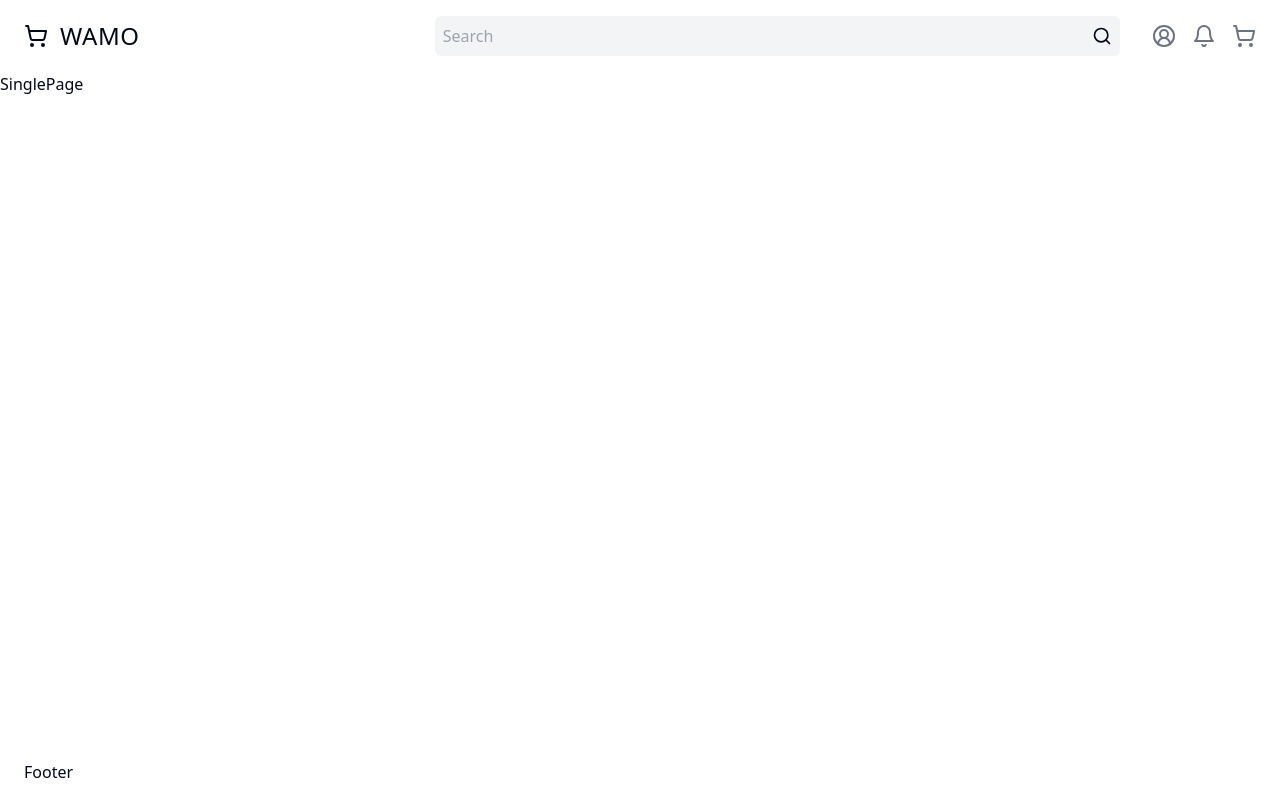
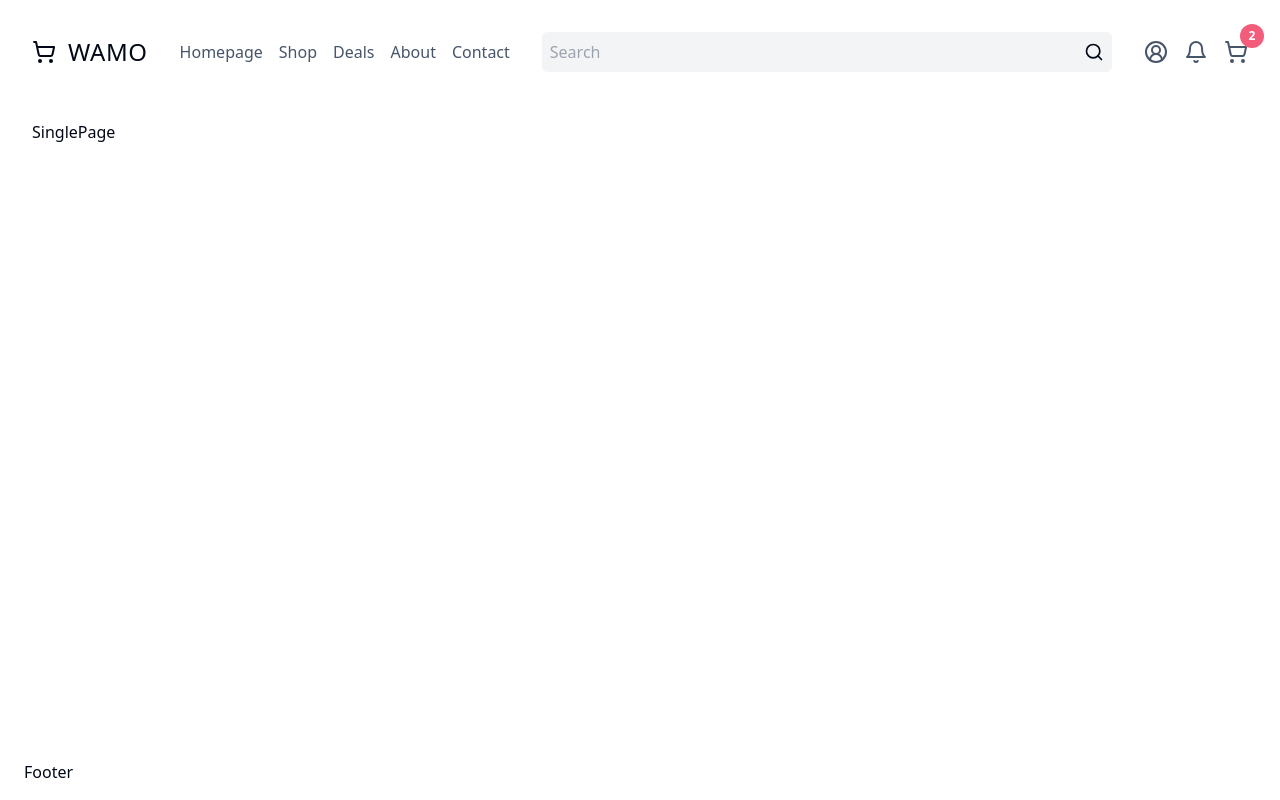
Before and after one commit to waelmando0/e-commerce-app, a Next.js app: page /1 in a window 1280 px wide. Built offline with nearby package versions, Linux system fonts and the light colour scheme.

Commit message:
working on navbar

```diff
--- a/app/[slug]/page.tsx
+++ b/app/[slug]/page.tsx
@@ -1,7 +1,13 @@
 import React from 'react';
 
 const SinglePage = () => {
-	return <div>SinglePage</div>;
+	return (
+		<section>
+			<div className='max-w-7xl mx-auto px-8 relative'>
+				<div className='py-4'>SinglePage</div>
+			</div>
+		</section>
+	);
 };
 
 export default SinglePage;
--- a/app/list/page.tsx
+++ b/app/list/page.tsx
@@ -3,7 +3,7 @@ import React from 'react';
 const ListPage = () => {
 	return (
 		<section>
-			<div className='max-w-7xl mx-auto px-5 lg:px-6 relative'>
+			<div className='max-w-7xl mx-auto px-8 relative'>
 				<div className='py-4'>ListPage</div>
 			</div>
 		</section>
--- a/app/login/page.tsx
+++ b/app/login/page.tsx
@@ -3,7 +3,7 @@ import React from 'react';
 const Login = () => {
 	return (
 		<section>
-			<div className='max-w-7xl mx-auto px-5 lg:px-6 relative'>
+			<div className='max-w-7xl mx-auto px-8 relative'>
 				<div className='py-4'>Login</div>
 			</div>
 		</section>
--- a/app/page.tsx
+++ b/app/page.tsx
@@ -3,8 +3,8 @@ import React from 'react';
 const Home = () => {
 	return (
 		<section>
-			<div className='max-w-7xl mx-auto px-5 lg:px-6'>
-				<div className='py-12'>Home page</div>
+			<div className='max-w-7xl mx-auto px-8'>
+				<div className='py-4'>Home page</div>
 			</div>
 		</section>
 	);
--- a/components/Header.tsx
+++ b/components/Header.tsx
@@ -8,8 +8,8 @@ import { ShoppingCart } from 'lucide-react';
 const Header = () => {
 	return (
 		<header>
-			<div className='max-w-7xl mx-auto px-5 lg:px-6 relative'>
-				<div className='py-4'>
+			<div className='max-w-7xl mx-auto px-8 relative'>
+				<div className='py-8'>
 					{/* Mobile */}
 					<div className='md:hidden flex items-center justify-between'>
 						<Link href='/'>
@@ -27,6 +27,34 @@ const Header = () => {
 							<div className='text-2xl tracking-wide uppercase'>wamo</div>
 						</Link>
 
+						<ul className='hidden xl:flex gap-4 transition-colors'>
+							<li>
+								<Link href='/' className='text-slate-600 hover:text-black'>
+									Homepage
+								</Link>
+							</li>
+							<li>
+								<Link href='/' className='text-slate-600 hover:text-black'>
+									Shop
+								</Link>
+							</li>
+							<li>
+								<Link href='/' className='text-slate-600 hover:text-black'>
+									Deals
+								</Link>
+							</li>
+							<li>
+								<Link href='/' className='text-slate-600 hover:text-black'>
+									About
+								</Link>
+							</li>
+							<li>
+								<Link href='/' className='text-slate-600 hover:text-black'>
+									Contact
+								</Link>
+							</li>
+						</ul>
+
 						{/* RIGHT */}
 						<div className='w-2/3 flex items-center justify-between gap-8'>
 							<SearchBar />
--- /dev/null
+++ b/components/nav/CartModal.tsx
@@ -0,0 +1,9 @@
+'use client';
+
+import React from 'react';
+
+const CartModal = () => {
+	return <div>CartModal</div>;
+};
+
+export default CartModal;
--- a/components/nav/Menu.tsx
+++ b/components/nav/Menu.tsx
@@ -1,13 +1,32 @@
 'use client';
 
 import React, { useState } from 'react';
+import { usePathname } from 'next/navigation';
 import Link from 'next/link';
+import { cn } from '@/lib/utils';
+
+interface MenuLink {
+	route: string;
+	label: string;
+	active: React.ReactNode;
+}
 
 const Menu = () => {
+	const pathname = usePathname();
+
+	const links: MenuLink[] = [
+		{ route: '/', label: 'Home', active: pathname === `/` },
+		{ route: '/shop', label: 'Shop', active: pathname === `/shop` },
+		{ route: '/deals', label: 'Deals', active: pathname === `/deals` },
+		{ route: '/about', label: 'About', active: pathname === `/about` },
+		{ route: '/contact', label: 'Contact', active: pathname === `/contact` },
+		{ route: '/logout', label: 'Logout', active: pathname === `/logout` },
+	];
+
 	const [open, setOpen] = useState(false);
 
 	return (
-		<nav onClick={() => setOpen(!open)}>
+		<nav onClick={() => setOpen(!open)} className='flex'>
 			<button className={open ? 'l active z-30' : 'l'} aria-label='Toggle menu'>
 				<span className='y'>Menu</span>
 				<svg
@@ -21,17 +40,28 @@ const Menu = () => {
 				</svg>
 			</button>
 			{open && (
-				<nav>
-					<ul className='absolute bg-black text-white left-0 top-20 w-full h-[calc(100vh-80px)] flex flex-col justify-center items-center gap-8 text-xl z-10'>
-						<Link href='/'>Home</Link>
-						<Link href='/'>Shop</Link>
-						<Link href='/'>Deals</Link>
-						<Link href='/'>About</Link>
-						<Link href='/'>Contact</Link>
-						<Link href='/'>Logout</Link>
-						<Link href='/'>Cart(1)</Link>
+				<div>
+					<ul className='absolute bg-black text-white left-0 top-20 w-full h-[calc(100vh-80px)] flex flex-col justify-center items-center gap-8 text-xl z-10 px-6'>
+						{links.map((item) => (
+							<li key={item.route}>
+								<Link
+									href={item.route}
+									className={cn(
+										'text-xl font-medium transition-colors ease-in-out',
+										item.active
+											? 'text-white '
+											: 'text-white/60 hover:text-white'
+									)}
+								>
+									<span>{item.label} </span>
+								</Link>
+							</li>
+						))}
+						<Link href='/' className='text-xl font-medium text-wamo'>
+							Cart(1)
+						</Link>
 					</ul>
-				</nav>
+				</div>
 			)}
 		</nav>
 	);
--- a/components/nav/NavIcons.tsx
+++ b/components/nav/NavIcons.tsx
@@ -4,6 +4,7 @@ import { Bell, CircleUserRound, ShoppingCart } from 'lucide-react';
 import Link from 'next/link';
 import { useRouter } from 'next/navigation';
 import React, { useState } from 'react';
+import CartModal from './CartModal';
 
 const NavIcons = () => {
 	const [isProfileOpen, setIsProfileOpen] = useState(false);
@@ -25,7 +26,7 @@ const NavIcons = () => {
 	return (
 		<div className='flex items-center gap-4 relative'>
 			<CircleUserRound
-				className='text-gray-500 cursor-pointer'
+				className='text-slate-600 hover:text-slate-800 transition ease-in cursor-pointer'
 				role='icon'
 				aria-describedby='user'
 				onClick={handleProfile}
@@ -33,25 +34,28 @@ const NavIcons = () => {
 			{isProfileOpen && (
 				<div className='absolute p-4 rounded-md top-10 left-0 shadow-lg bg-white w-40'>
 					<ul className='flex flex-col gap-1.5'>
-						<Link href='/' className='text-red-600 cursor-pointer'>
-							Profile
-						</Link>
-						<Link href='/' className='text-red-600'>
-							Logout
-						</Link>
+						<Link href='/profile'>Profile</Link>
+						<Link href='/logout'>Logout</Link>
 					</ul>
 				</div>
 			)}
 			<Bell
-				className='text-gray-500 cursor-pointer'
+				className='text-slate-600 hover:text-slate-800 transition ease-in cursor-pointer'
 				role='icon'
 				aria-describedby='bell'
 			/>
-			<ShoppingCart
-				className='text-gray-500 cursor-pointer'
-				role='icon'
-				aria-describedby='shopping cart'
-			/>
+			<div className='relative'>
+				<ShoppingCart
+					className='text-slate-600 hover:text-slate-800 transition ease-in cursor-pointer'
+					role='icon'
+					aria-describedby='shopping cart'
+					onClick={() => setIsCartOpen((prev) => !prev)}
+				/>
+				<div className='absolute -top-4 -right-4 h-6 w-6 bg-wamo rounded-full flex items-center justify-center text-white text-xs font-bold'>
+					2
+				</div>
+			</div>
+			{isCartOpen && <CartModal />}
 		</div>
 	);
 };
--- a/components/nav/SearchBar.tsx
+++ b/components/nav/SearchBar.tsx
@@ -26,7 +26,7 @@ const SearchBar = () => {
 				className='flex-1 bg-transparent outline-none'
 			/>
 			<button className='cursor-pointer'>
-				<SearchIcon className='w-5 h-5 gray-text-500' />
+				<SearchIcon className='w-5 h-5 gray-slate-600' />
 			</button>
 		</form>
 	);
--- a/tailwind.config.ts
+++ b/tailwind.config.ts
@@ -1,80 +1,81 @@
-import type { Config } from "tailwindcss"
+import type { Config } from 'tailwindcss';
 
 const config = {
-  darkMode: ["class"],
+	darkMode: ['class'],
 	content: [
 		'./pages/**/*.{ts,tsx}',
 		'./components/**/*.{ts,tsx}',
 		'./app/**/*.{ts,tsx}',
 		'./src/**/*.{ts,tsx}',
 	],
-  prefix: "",
+	prefix: '',
 	theme: {
 		container: {
 			center: true,
-      padding: "2rem",
+			padding: '2rem',
 			screens: {
-        "2xl": "1400px",
+				'2xl': '1400px',
 			},
 		},
 		extend: {
 			colors: {
-        border: "hsl(var(--border))",
-        input: "hsl(var(--input))",
-        ring: "hsl(var(--ring))",
-        background: "hsl(var(--background))",
-        foreground: "hsl(var(--foreground))",
+				wamo: '#F35C7A',
+				border: 'hsl(var(--border))',
+				input: 'hsl(var(--input))',
+				ring: 'hsl(var(--ring))',
+				background: 'hsl(var(--background))',
+				foreground: 'hsl(var(--foreground))',
 				primary: {
-          DEFAULT: "hsl(var(--primary))",
-          foreground: "hsl(var(--primary-foreground))",
+					DEFAULT: 'hsl(var(--primary))',
+					foreground: 'hsl(var(--primary-foreground))',
 				},
 				secondary: {
-          DEFAULT: "hsl(var(--secondary))",
-          foreground: "hsl(var(--secondary-foreground))",
+					DEFAULT: 'hsl(var(--secondary))',
+					foreground: 'hsl(var(--secondary-foreground))',
 				},
 				destructive: {
-          DEFAULT: "hsl(var(--destructive))",
-          foreground: "hsl(var(--destructive-foreground))",
+					DEFAULT: 'hsl(var(--destructive))',
+					foreground: 'hsl(var(--destructive-foreground))',
 				},
 				muted: {
-          DEFAULT: "hsl(var(--muted))",
-          foreground: "hsl(var(--muted-foreground))",
+					DEFAULT: 'hsl(var(--muted))',
+					foreground: 'hsl(var(--muted-foreground))',
 				},
 				accent: {
-          DEFAULT: "hsl(var(--accent))",
-          foreground: "hsl(var(--accent-foreground))",
+					DEFAULT: 'hsl(var(--accent))',
+					foreground: 'hsl(var(--accent-foreground))',
 				},
 				popover: {
-          DEFAULT: "hsl(var(--popover))",
-          foreground: "hsl(var(--popover-foreground))",
+					DEFAULT: 'hsl(var(--popover))',
+					foreground: 'hsl(var(--popover-foreground))',
 				},
 				card: {
-          DEFAULT: "hsl(var(--card))",
-          foreground: "hsl(var(--card-foreground))",
+					DEFAULT: 'hsl(var(--card))',
+					foreground: 'hsl(var(--card-foreground))',
 				},
 			},
 			borderRadius: {
-        lg: "var(--radius)",
-        md: "calc(var(--radius) - 2px)",
-        sm: "calc(var(--radius) - 4px)",
+				lg: 'var(--radius)',
+				md: 'calc(var(--radius) - 2px)',
+				sm: 'calc(var(--radius) - 4px)',
 			},
 			keyframes: {
-        "accordion-down": {
-          from: { height: "0" },
-          to: { height: "var(--radix-accordion-content-height)" },
+				'accordion-down': {
+					from: { height: '0' },
+					to: { height: 'var(--radix-accordion-content-height)' },
 				},
-        "accordion-up": {
-          from: { height: "var(--radix-accordion-content-height)" },
-          to: { height: "0" },
+				'accordion-up': {
+					from: { height: 'var(--radix-accordion-content-height)' },
+					to: { height: '0' },
 				},
 			},
 			animation: {
-        "accordion-down": "accordion-down 0.2s ease-out",
-        "accordion-up": "accordion-up 0.2s ease-out",
+				'accordion-down': 'accordion-down 0.2s ease-out',
+				'accordion-up': 'accordion-up 0.2s ease-out',
 			},
 		},
 	},
-  plugins: [require("tailwindcss-animate")],
-} satisfies Config
+	plugins: [require('tailwindcss-animate')],
+} satisfies Config;
 
-export default config
+export default config;
```
Lines whose indentation alone changed are shown as unchanged.
